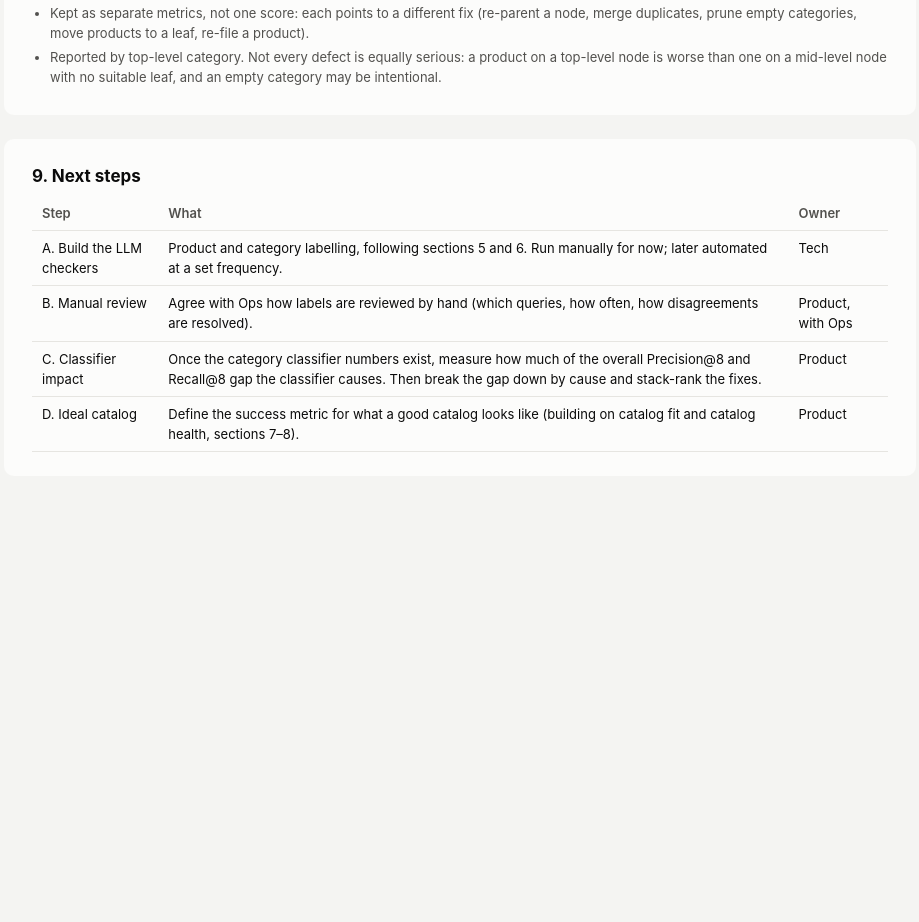
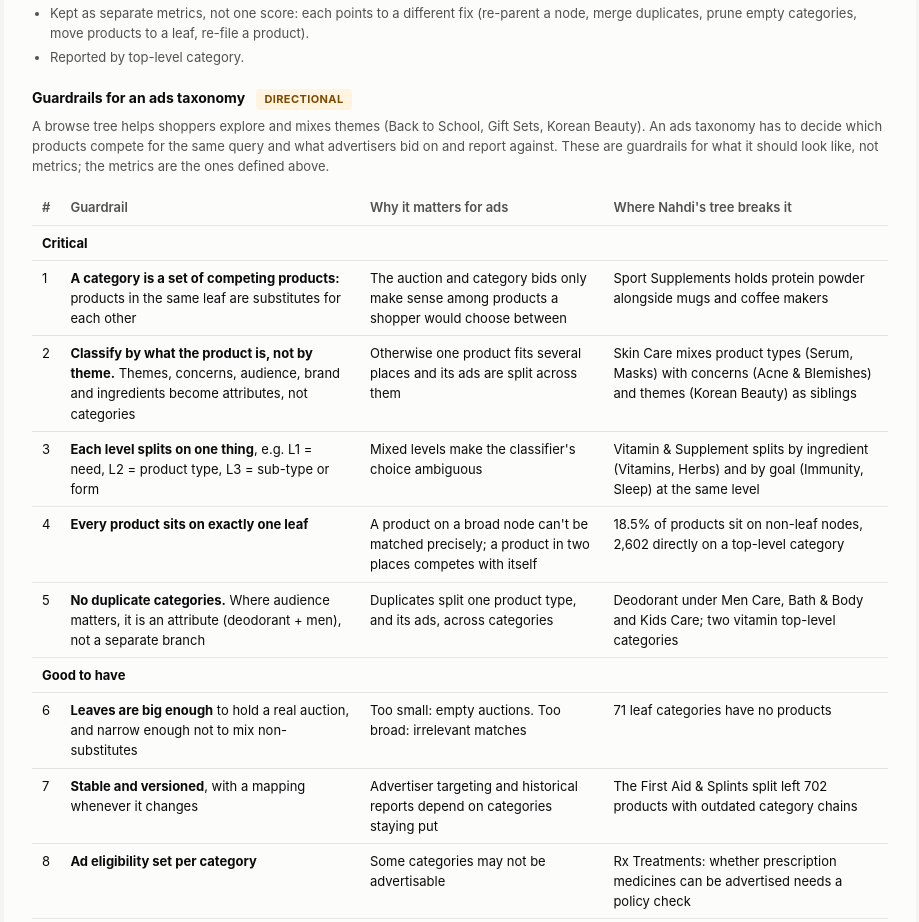
Before and after one commit to jaivinprajapati-fk/Test, a plain HTML site: page fcc-ads-category-classifier-rca.html in a window 1280 px wide. Shown: the part 6718-7640 px from the top of the page, without its empty margins (180-1099 px from the left). Before the commit the page ends 7298 px from the top, so only its background shows below. Drawn offline with Linux system fonts and the light colour scheme.

Commit message:
Add directional ads taxonomy guardrails to catalog health
Co-Authored-By: Claude Opus 5.5 <noreply@anthropic.com>

```diff
--- a/fcc-ads-category-classifier-rca.html
+++ b/fcc-ads-category-classifier-rca.html
@@ -349,8 +349,26 @@
     </table>
     <ul>
       <li>Kept as separate metrics, not one score: each points to a different fix (re-parent a node, merge duplicates, prune empty categories, move products to a leaf, re-file a product).</li>
-      <li>Reported by top-level category. Not every defect is equally serious: a product on a top-level node is worse than one on a mid-level node with no suitable leaf, and an empty category may be intentional.</li>
+      <li>Reported by top-level category.</li>
     </ul>
+
+    <h3>Guardrails for an ads taxonomy <span class="tag">Directional</span></h3>
+    <div class="sub">A browse tree helps shoppers explore and mixes themes (Back to School, Gift Sets, Korean Beauty). An ads taxonomy has to decide which products compete for the same query and what advertisers bid on and report against. These are guardrails for what it should look like, not metrics; the metrics are the ones defined above.</div>
+    <table>
+      <thead><tr><th>#</th><th class="l">Guardrail</th><th class="l">Why it matters for ads</th><th class="l">Where Nahdi's tree breaks it</th></tr></thead>
+      <tbody>
+        <tr><td colspan="4" class="l"><b>Critical</b></td></tr>
+        <tr><td>1</td><td class="l"><b>A category is a set of competing products:</b> products in the same leaf are substitutes for each other</td><td class="l">The auction and category bids only make sense among products a shopper would choose between</td><td class="l">Sport Supplements holds protein powder alongside mugs and coffee makers</td></tr>
+        <tr><td>2</td><td class="l"><b>Classify by what the product is, not by theme.</b> Themes, concerns, audience, brand and ingredients become attributes, not categories</td><td class="l">Otherwise one product fits several places and its ads are split across them</td><td class="l">Skin Care mixes product types (Serum, Masks) with concerns (Acne &amp; Blemishes) and themes (Korean Beauty) as siblings</td></tr>
+        <tr><td>3</td><td class="l"><b>Each level splits on one thing</b>, e.g. L1 = need, L2 = product type, L3 = sub-type or form</td><td class="l">Mixed levels make the classifier's choice ambiguous</td><td class="l">Vitamin &amp; Supplement splits by ingredient (Vitamins, Herbs) and by goal (Immunity, Sleep) at the same level</td></tr>
+        <tr><td>4</td><td class="l"><b>Every product sits on exactly one leaf</b></td><td class="l">A product on a broad node can't be matched precisely; a product in two places competes with itself</td><td class="l">18.5% of products sit on non-leaf nodes, 2,602 directly on a top-level category</td></tr>
+        <tr><td>5</td><td class="l"><b>No duplicate categories.</b> Where audience matters, it is an attribute (deodorant + men), not a separate branch</td><td class="l">Duplicates split one product type, and its ads, across categories</td><td class="l">Deodorant under Men Care, Bath &amp; Body and Kids Care; two vitamin top-level categories</td></tr>
+        <tr><td colspan="4" class="l"><b>Good to have</b></td></tr>
+        <tr><td>6</td><td class="l"><b>Leaves are big enough</b> to hold a real auction, and narrow enough not to mix non-substitutes</td><td class="l">Too small: empty auctions. Too broad: irrelevant matches</td><td class="l">71 leaf categories have no products</td></tr>
+        <tr><td>7</td><td class="l"><b>Stable and versioned</b>, with a mapping whenever it changes</td><td class="l">Advertiser targeting and historical reports depend on categories staying put</td><td class="l">The First Aid &amp; Splints split left 702 products with outdated category chains</td></tr>
+        <tr><td>8</td><td class="l"><b>Ad eligibility set per category</b></td><td class="l">Some categories may not be advertisable</td><td class="l">Rx Treatments: whether prescription medicines can be advertised needs a policy check</td></tr>
+      </tbody>
+    </table>
   </div>
 
   <!-- 9 -->
```
